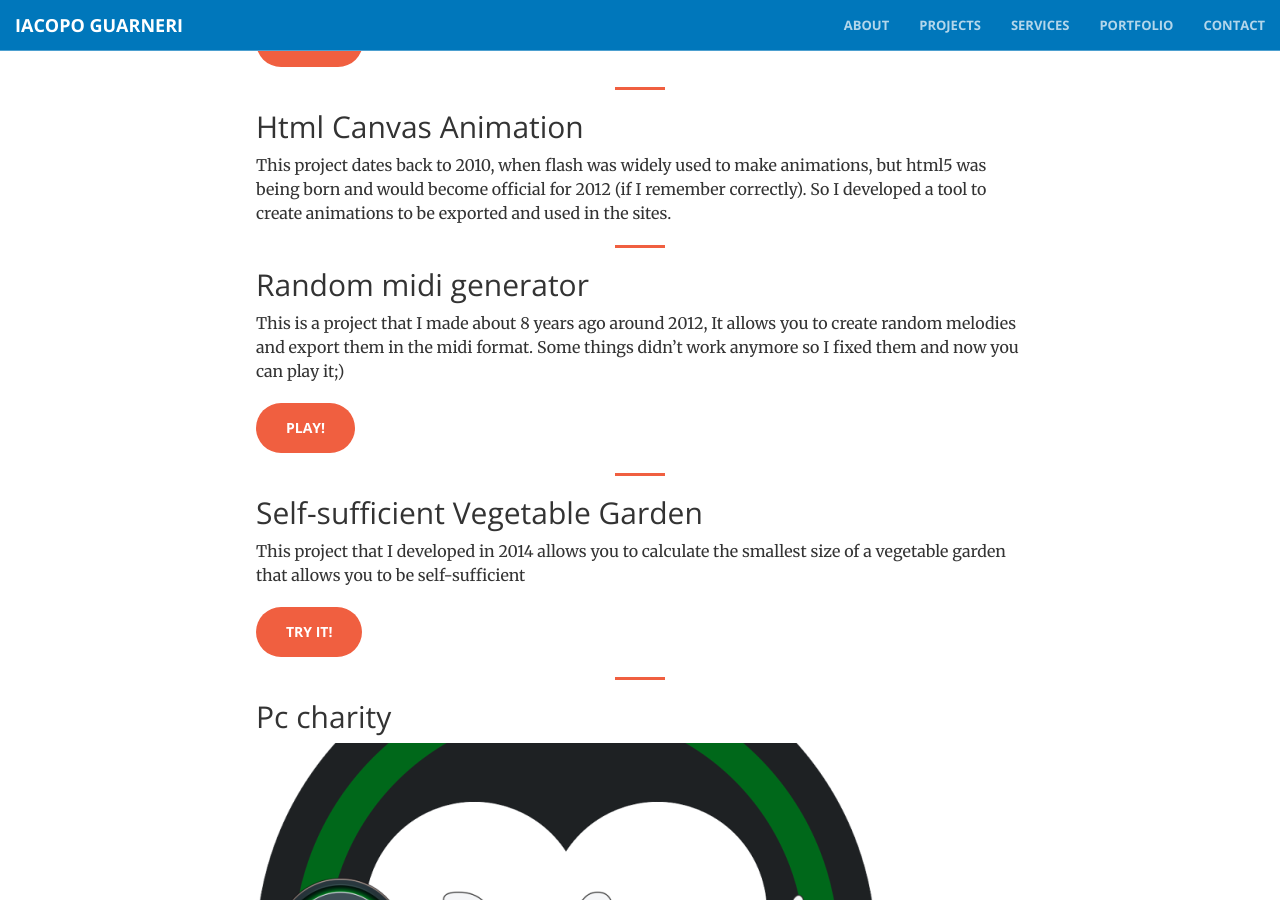
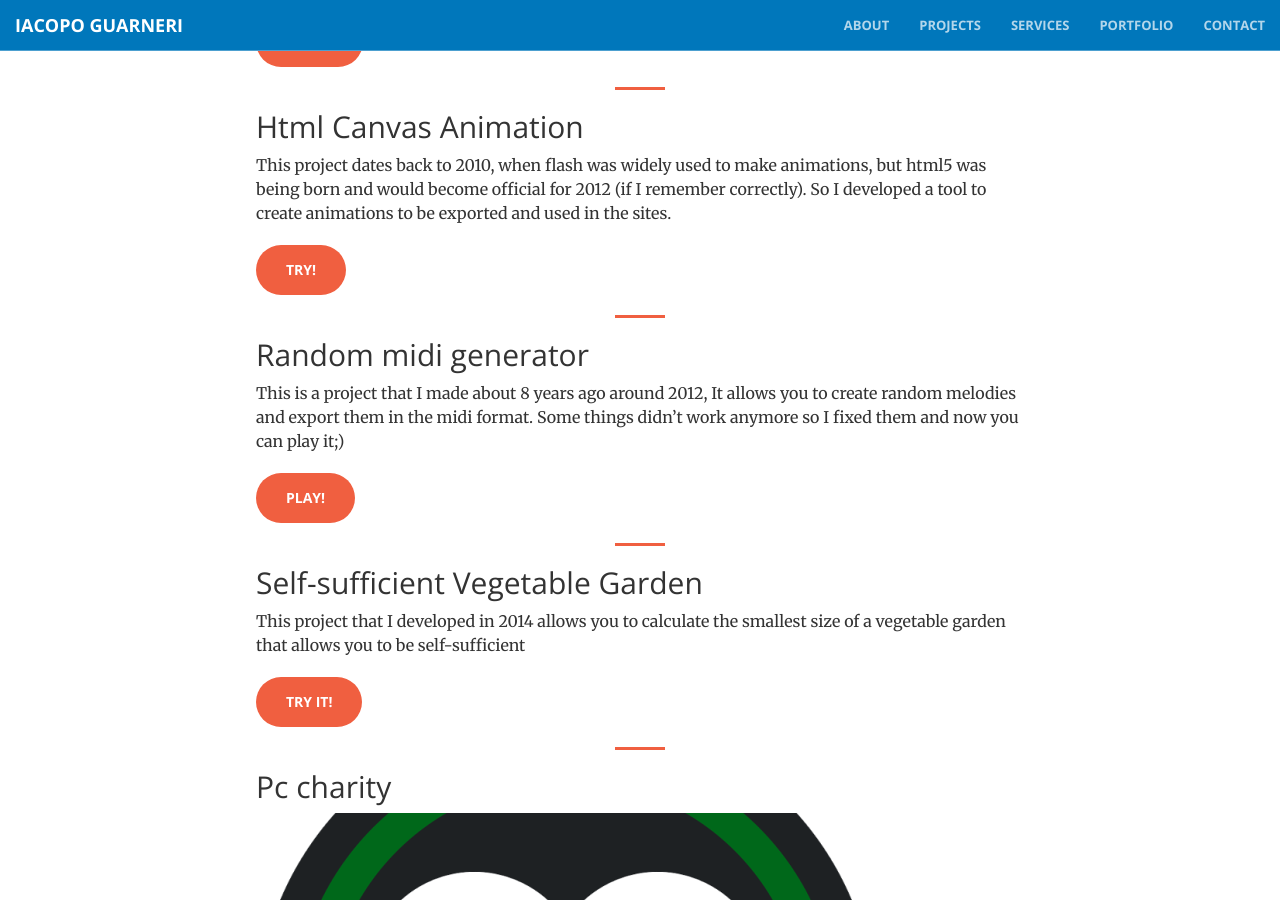
Before and after one commit to iacoposk8/iacoposk8.github.io, a Jekyll site: the page built from projects.md, in a window 1280 px wide and 900 px high, scrolled down 1348 px. Built offline with Jekyll 4.4.1, drawn with Linux system fonts in a browser that asks for light colours.

Commit message:
Update projects.md

```diff
--- a/projects.md
+++ b/projects.md
@@ -48,6 +48,8 @@ Click the following button to find out what your Vo2Max is
 ## Html Canvas Animation
 This project dates back to 2010, when flash was widely used to make animations, but html5 was being born and would become official for 2012 (if I remember correctly). So I developed a tool to create animations to be exported and used in the sites.
 
+<a href="/projects/html-canvas-animation" class="btn btn-primary btn-xl">Try!</a>
+
 ---
 
 ## Random midi generator
```
